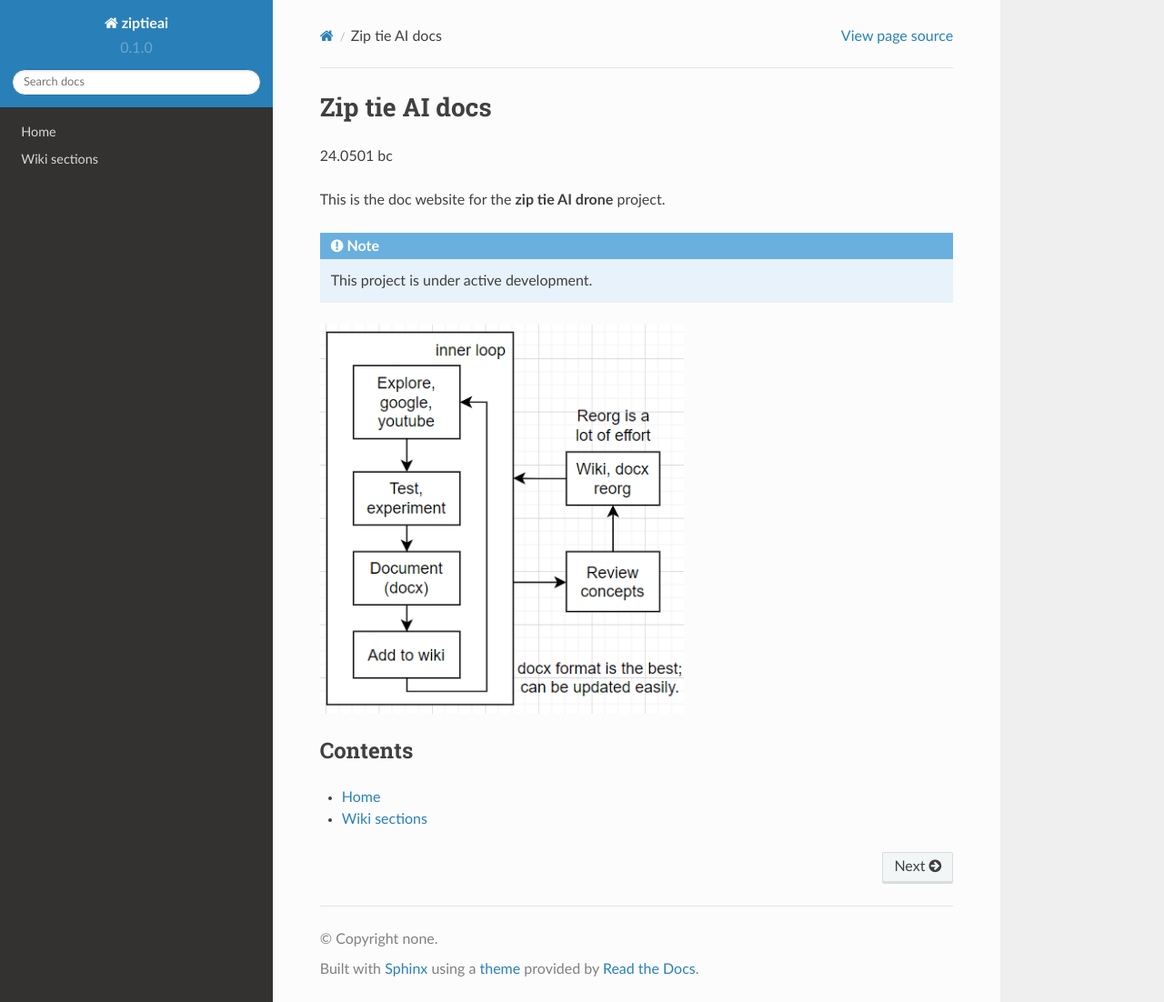
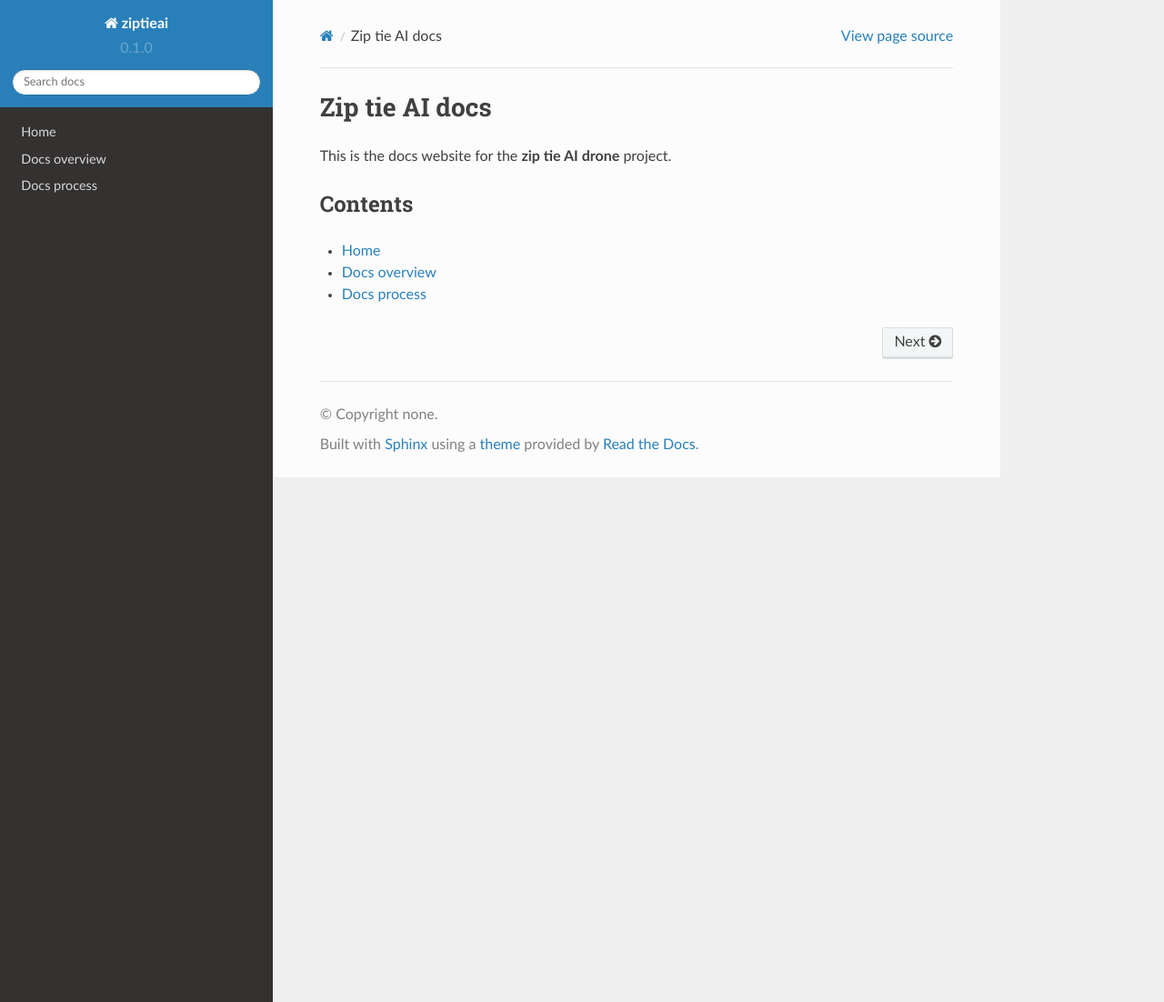
Before and after one commit to terrytaylorbonn/rtd-tutorial, a Sphinx documentation site: the page built from docs/source/index.rst, in a window 1280 px wide and 1102 px high. Shown: the whole window at 91% size. Built offline with Sphinx 7.4.7 and the Read the Docs theme 2.0.0, drawn with Linux system fonts in a browser that asks for light colours.

Commit message:
asdfsafadsfsf

```diff
--- a/docs/source/index.rst
+++ b/docs/source/index.rst
@@ -1,16 +1,11 @@
 Zip tie AI docs
 ===============
 
-24.0501 bc
-
-This is the doc website for the **zip tie AI drone** project.
+This is the docs website for the **zip tie AI drone** project.
 
 .. Check out the :doc:`usage` section for further information.
 
-.. note:: This project is under active development.
-
-.. image:: images/test.png
-  :width: 400
+.. note This project is under active development.
 
 Contents
 --------
@@ -18,4 +13,5 @@ Contents
 .. toctree::
 
    home
-   Wiki-organization
+   Docs-overview
+   Docs-process
```
Also changed, not shown: docs/source/Docs-overview.rst (added, +7 -0 lines), docs/source/Docs-process.rst (added, +7 -0 lines).
